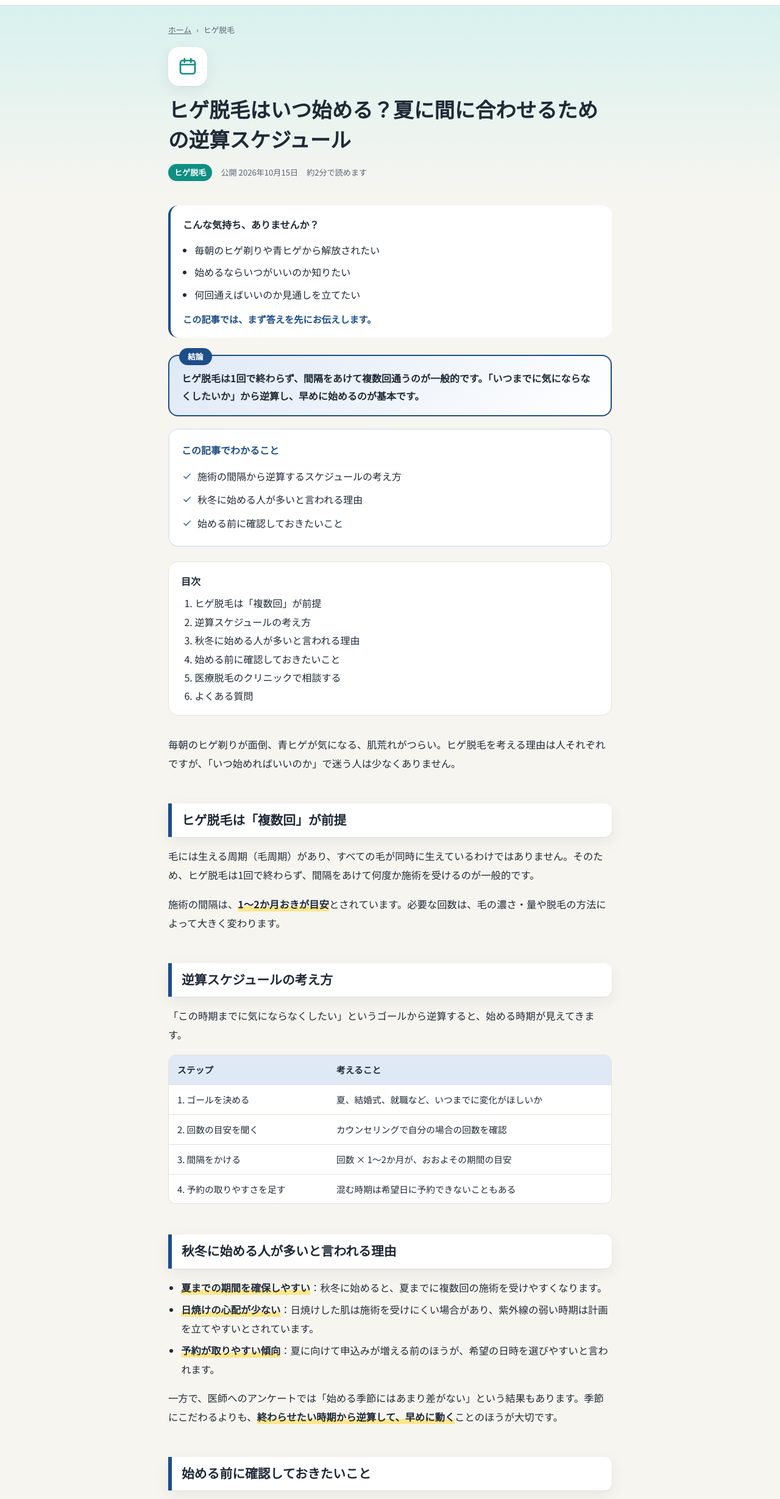
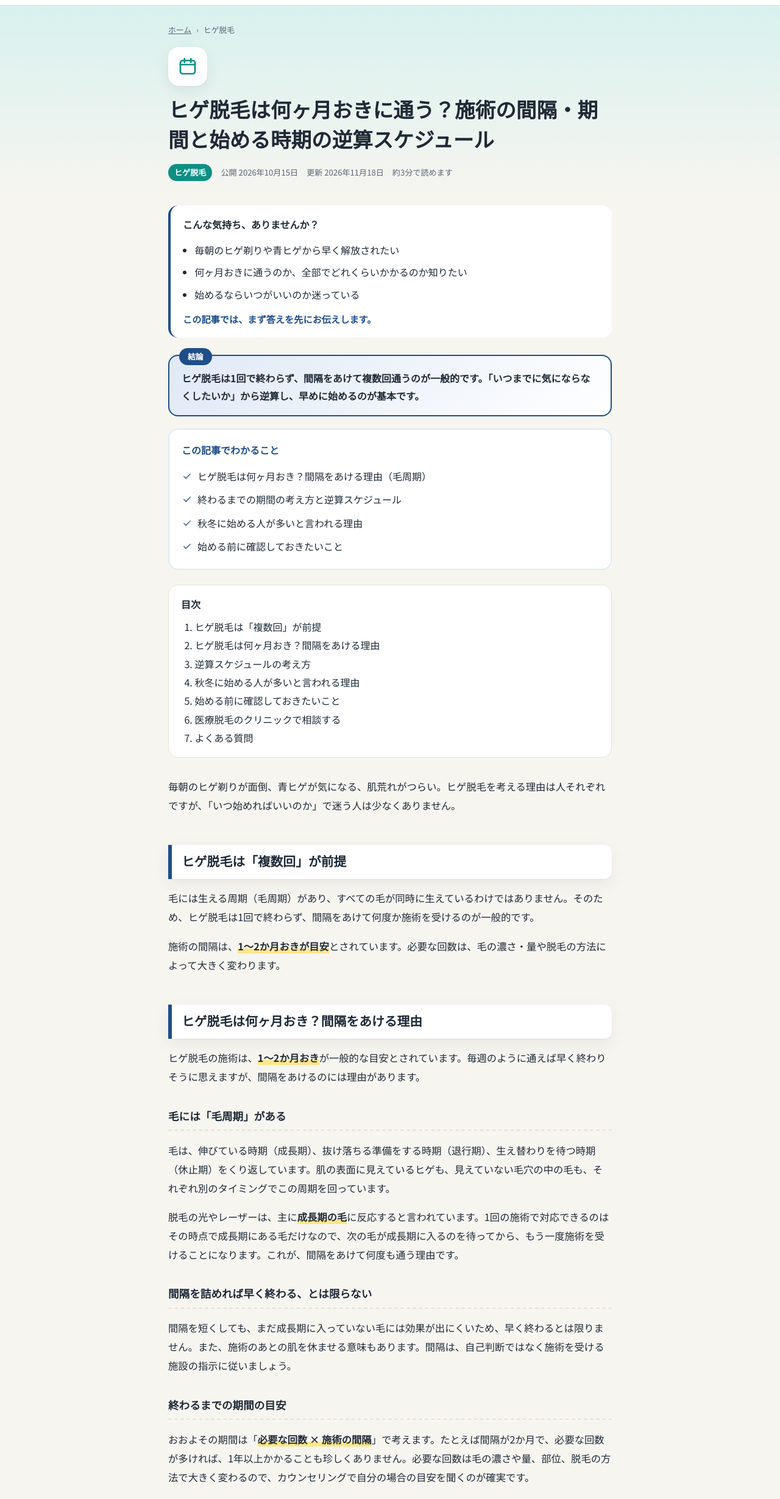
Before and after one commit to g-monotukun/mens-care-lab, a plain HTML site: page articles/beard-removal-timing.html in a window 1280 px wide. Shown: the part 87-2546 px from the top of the page at 61% size. Drawn offline with Linux system fonts and the light colour scheme.

Commit message:
Expand beard removal article with interval and hair cycle section
Co-Authored-By: Claude Opus 5.5 <noreply@anthropic.com>
Claude-Session: https://claude.ai/code/session_011QV7yaSfr2mtAQW34sgTSY

```diff
--- a/articles/beard-removal-timing.html
+++ b/articles/beard-removal-timing.html
@@ -3,17 +3,17 @@
 <head>
 <meta charset="utf-8">
 <meta name="viewport" content="width=device-width,initial-scale=1">
-<title>ヒゲ脱毛はいつ始める？夏に間に合わせるための逆算スケジュール | メンズケア相談室</title>
-<meta name="description" content="ヒゲ脱毛を始める時期の考え方を、施術の間隔と回数から逆算して解説。秋冬に始める人が多い理由と注意点もまとめます。">
-<meta property="og:title" content="ヒゲ脱毛はいつ始める？夏に間に合わせるための逆算スケジュール | メンズケア相談室">
-<meta property="og:description" content="ヒゲ脱毛を始める時期の考え方を、施術の間隔と回数から逆算して解説。秋冬に始める人が多い理由と注意点もまとめます。">
+<title>ヒゲ脱毛は何ヶ月おきに通う？施術の間隔・期間と始める時期の逆算スケジュール | メンズケア相談室</title>
+<meta name="description" content="ヒゲ脱毛は何ヶ月おきに通うのか、間隔をあける理由（毛周期）と、終わるまでの期間の考え方を解説。始める時期の逆算スケジュールと注意点もまとめます。">
+<meta property="og:title" content="ヒゲ脱毛は何ヶ月おきに通う？施術の間隔・期間と始める時期の逆算スケジュール | メンズケア相談室">
+<meta property="og:description" content="ヒゲ脱毛は何ヶ月おきに通うのか、間隔をあける理由（毛周期）と、終わるまでの期間の考え方を解説。始める時期の逆算スケジュールと注意点もまとめます。">
 <meta property="og:type" content="article">
 <meta property="og:url" content="https://g-monotukun.github.io/mens-care-lab/articles/beard-removal-timing.html">
 <link rel="canonical" href="https://g-monotukun.github.io/mens-care-lab/articles/beard-removal-timing.html">
 <script async src="https://www.googletagmanager.com/gtag/js?id=G-J58938FP7D"></script>
 <script>window.dataLayer=window.dataLayer||[];function gtag(){dataLayer.push(arguments);}gtag('js',new Date());gtag('config','G-J58938FP7D');</script>
-<script type="application/ld+json">{"@context": "https://schema.org", "@type": "Article", "headline": "ヒゲ脱毛はいつ始める？夏に間に合わせるための逆算スケジュール", "description": "ヒゲ脱毛を始める時期の考え方を、施術の間隔と回数から逆算して解説。秋冬に始める人が多い理由と注意点もまとめます。", "datePublished": "2026-10-15", "dateModified": "2026-10-15", "author": {"@type": "Organization", "name": "メンズケア相談室 編集部", "url": "https://g-monotukun.github.io/mens-care-lab/about.html"}, "mainEntityOfPage": "https://g-monotukun.github.io/mens-care-lab/articles/beard-removal-timing.html"}</script>
-<script type="application/ld+json">{"@context": "https://schema.org", "@type": "FAQPage", "mainEntity": [{"@type": "Question", "name": "何回くらい通う必要がありますか？", "acceptedAnswer": {"@type": "Answer", "text": "毛の濃さや量、脱毛の方法によって大きく異なります。カウンセリングで、自分の場合の目安を確認しましょう。"}}, {"@type": "Question", "name": "施術の間隔はどれくらいですか？", "acceptedAnswer": {"@type": "Answer", "text": "一般的には1〜2か月おきが目安とされています。正確な間隔は施術を受ける施設の指示に従ってください。"}}, {"@type": "Question", "name": "秋冬に始めないとだめですか？", "acceptedAnswer": {"@type": "Answer", "text": "季節による差はあまりないとする医師の意見もあります。大切なのは、終わらせたい時期から逆算して計画することです。"}}]}</script>
+<script type="application/ld+json">{"@context": "https://schema.org", "@type": "Article", "headline": "ヒゲ脱毛は何ヶ月おきに通う？施術の間隔・期間と始める時期の逆算スケジュール", "description": "ヒゲ脱毛は何ヶ月おきに通うのか、間隔をあける理由（毛周期）と、終わるまでの期間の考え方を解説。始める時期の逆算スケジュールと注意点もまとめます。", "datePublished": "2026-10-15", "dateModified": "2026-11-18", "author": {"@type": "Organization", "name": "メンズケア相談室 編集部", "url": "https://g-monotukun.github.io/mens-care-lab/about.html"}, "mainEntityOfPage": "https://g-monotukun.github.io/mens-care-lab/articles/beard-removal-timing.html"}</script>
+<script type="application/ld+json">{"@context": "https://schema.org", "@type": "FAQPage", "mainEntity": [{"@type": "Question", "name": "間隔を短くすれば早く終わりますか？", "acceptedAnswer": {"@type": "Answer", "text": "毛周期に合わせて間隔をあけるのは、施術の効果を出しやすくするためです。短くすれば早く終わるとは限らないので、施術を受ける施設の指示に従いましょう。"}}, {"@type": "Question", "name": "何回くらい通う必要がありますか？", "acceptedAnswer": {"@type": "Answer", "text": "毛の濃さや量、脱毛の方法によって大きく異なります。カウンセリングで、自分の場合の目安を確認しましょう。"}}, {"@type": "Question", "name": "施術の間隔はどれくらいですか？", "acceptedAnswer": {"@type": "Answer", "text": "一般的には1〜2か月おきが目安とされています。正確な間隔は施術を受ける施設の指示に従ってください。"}}, {"@type": "Question", "name": "秋冬に始めないとだめですか？", "acceptedAnswer": {"@type": "Answer", "text": "季節による差はあまりないとする医師の意見もあります。大切なのは、終わらせたい時期から逆算して計画することです。"}}]}</script>
 <link rel="preconnect" href="https://fonts.googleapis.com">
 <link rel="preconnect" href="https://fonts.gstatic.com" crossorigin>
 <link href="https://fonts.googleapis.com/css2?family=M+PLUS+Rounded+1c:wght@700;800&family=Noto+Sans+JP:wght@400;500;700&display=swap" rel="stylesheet">
@@ -29,15 +29,15 @@
 <div class="article-hero c-teal"><div class="wrap narrow">
 <nav class="crumbs"><a href="../index.html">ホーム</a><span>›</span><span>ヒゲ脱毛</span></nav>
 <div class="hero-icon"><svg class="ico" width="36" height="36" viewBox="0 0 24 24" fill="none" stroke="currentColor" stroke-width="1.8" stroke-linecap="round" stroke-linejoin="round" aria-hidden="true"><rect x="4" y="5.5" width="16" height="14.5" rx="2.5"/><path d="M4 10h16M8.5 3.5v4M15.5 3.5v4"/></svg></div>
-<h1>ヒゲ脱毛はいつ始める？夏に間に合わせるための逆算スケジュール</h1>
-<p class="article-meta"><span class="chip">ヒゲ脱毛</span><span>公開 2026年10月15日</span><span>約2分で読めます</span></p>
+<h1>ヒゲ脱毛は何ヶ月おきに通う？施術の間隔・期間と始める時期の逆算スケジュール</h1>
+<p class="article-meta"><span class="chip">ヒゲ脱毛</span><span>公開 2026年10月15日</span><span>更新 2026年11月18日</span><span>約3分で読めます</span></p>
 </div></div>
 <main class="wrap narrow article">
-<div class="worries"><p class="worries-title">こんな気持ち、ありませんか？</p><ul><li>毎朝のヒゲ剃りや青ヒゲから解放されたい</li><li>始めるならいつがいいのか知りたい</li><li>何回通えばいいのか見通しを立てたい</li></ul><p class="worries-lead">この記事では、まず答えを先にお伝えします。</p></div>
+<div class="worries"><p class="worries-title">こんな気持ち、ありませんか？</p><ul><li>毎朝のヒゲ剃りや青ヒゲから早く解放されたい</li><li>何ヶ月おきに通うのか、全部でどれくらいかかるのか知りたい</li><li>始めるならいつがいいのか迷っている</li></ul><p class="worries-lead">この記事では、まず答えを先にお伝えします。</p></div>
 <div class="conclusion"><p class="conclusion-title">結論</p><p>ヒゲ脱毛は1回で終わらず、間隔をあけて複数回通うのが一般的です。「いつまでに気にならなくしたいか」から逆算し、早めに始めるのが基本です。</p></div>
-<div class="summary"><p class="summary-title">この記事でわかること</p><ul><li><svg class="ico" width="18" height="18" viewBox="0 0 24 24" fill="none" stroke="currentColor" stroke-width="1.8" stroke-linecap="round" stroke-linejoin="round" aria-hidden="true"><path d="m5 12.5 4.5 4.5L19 7.5"/></svg><span>施術の間隔から逆算するスケジュールの考え方</span></li><li><svg class="ico" width="18" height="18" viewBox="0 0 24 24" fill="none" stroke="currentColor" stroke-width="1.8" stroke-linecap="round" stroke-linejoin="round" aria-hidden="true"><path d="m5 12.5 4.5 4.5L19 7.5"/></svg><span>秋冬に始める人が多いと言われる理由</span></li><li><svg class="ico" width="18" height="18" viewBox="0 0 24 24" fill="none" stroke="currentColor" stroke-width="1.8" stroke-linecap="round" stroke-linejoin="round" aria-hidden="true"><path d="m5 12.5 4.5 4.5L19 7.5"/></svg><span>始める前に確認しておきたいこと</span></li></ul></div>
+<div class="summary"><p class="summary-title">この記事でわかること</p><ul><li><svg class="ico" width="18" height="18" viewBox="0 0 24 24" fill="none" stroke="currentColor" stroke-width="1.8" stroke-linecap="round" stroke-linejoin="round" aria-hidden="true"><path d="m5 12.5 4.5 4.5L19 7.5"/></svg><span>ヒゲ脱毛は何ヶ月おき？間隔をあける理由（毛周期）</span></li><li><svg class="ico" width="18" height="18" viewBox="0 0 24 24" fill="none" stroke="currentColor" stroke-width="1.8" stroke-linecap="round" stroke-linejoin="round" aria-hidden="true"><path d="m5 12.5 4.5 4.5L19 7.5"/></svg><span>終わるまでの期間の考え方と逆算スケジュール</span></li><li><svg class="ico" width="18" height="18" viewBox="0 0 24 24" fill="none" stroke="currentColor" stroke-width="1.8" stroke-linecap="round" stroke-linejoin="round" aria-hidden="true"><path d="m5 12.5 4.5 4.5L19 7.5"/></svg><span>秋冬に始める人が多いと言われる理由</span></li><li><svg class="ico" width="18" height="18" viewBox="0 0 24 24" fill="none" stroke="currentColor" stroke-width="1.8" stroke-linecap="round" stroke-linejoin="round" aria-hidden="true"><path d="m5 12.5 4.5 4.5L19 7.5"/></svg><span>始める前に確認しておきたいこと</span></li></ul></div>
 
-<nav class="toc" aria-label="目次"><p class="toc-title">目次</p><ol><li><a href="#s1">ヒゲ脱毛は「複数回」が前提</a></li><li><a href="#s2">逆算スケジュールの考え方</a></li><li><a href="#s3">秋冬に始める人が多いと言われる理由</a></li><li><a href="#s4">始める前に確認しておきたいこと</a></li><li><a href="#s5">医療脱毛のクリニックで相談する</a></li><li><a href="#s6">よくある質問</a></li></ol></nav>
+<nav class="toc" aria-label="目次"><p class="toc-title">目次</p><ol><li><a href="#s1">ヒゲ脱毛は「複数回」が前提</a></li><li><a href="#s2">ヒゲ脱毛は何ヶ月おき？間隔をあける理由</a></li><li><a href="#s3">逆算スケジュールの考え方</a></li><li><a href="#s4">秋冬に始める人が多いと言われる理由</a></li><li><a href="#s5">始める前に確認しておきたいこと</a></li><li><a href="#s6">医療脱毛のクリニックで相談する</a></li><li><a href="#s7">よくある質問</a></li></ol></nav>
 <div class="prose">
 <p>毎朝のヒゲ剃りが面倒、青ヒゲが気になる、肌荒れがつらい。ヒゲ脱毛を考える理由は人それぞれですが、「いつ始めればいいのか」で迷う人は少なくありません。</p>
 
@@ -45,7 +45,17 @@
 <p>毛には生える周期（毛周期）があり、すべての毛が同時に生えているわけではありません。そのため、ヒゲ脱毛は1回で終わらず、間隔をあけて何度か施術を受けるのが一般的です。</p>
 <p>施術の間隔は、<strong>1〜2か月おきが目安</strong>とされています。必要な回数は、毛の濃さ・量や脱毛の方法によって大きく変わります。</p>
 
-<h2 id="s2">逆算スケジュールの考え方</h2>
+<h2 id="s2">ヒゲ脱毛は何ヶ月おき？間隔をあける理由</h2>
+<p>ヒゲ脱毛の施術は、<strong>1〜2か月おき</strong>が一般的な目安とされています。毎週のように通えば早く終わりそうに思えますが、間隔をあけるのには理由があります。</p>
+<h3>毛には「毛周期」がある</h3>
+<p>毛は、伸びている時期（成長期）、抜け落ちる準備をする時期（退行期）、生え替わりを待つ時期（休止期）をくり返しています。肌の表面に見えているヒゲも、見えていない毛穴の中の毛も、それぞれ別のタイミングでこの周期を回っています。</p>
+<p>脱毛の光やレーザーは、主に<strong>成長期の毛</strong>に反応すると言われています。1回の施術で対応できるのはその時点で成長期にある毛だけなので、次の毛が成長期に入るのを待ってから、もう一度施術を受けることになります。これが、間隔をあけて何度も通う理由です。</p>
+<h3>間隔を詰めれば早く終わる、とは限らない</h3>
+<p>間隔を短くしても、まだ成長期に入っていない毛には効果が出にくいため、早く終わるとは限りません。また、施術のあとの肌を休ませる意味もあります。間隔は、自己判断ではなく施術を受ける施設の指示に従いましょう。</p>
+<h3>終わるまでの期間の目安</h3>
+<p>おおよその期間は「<strong>必要な回数 × 施術の間隔</strong>」で考えます。たとえば間隔が2か月で、必要な回数が多ければ、1年以上かかることも珍しくありません。必要な回数は毛の濃さや量、部位、脱毛の方法で大きく変わるので、カウンセリングで自分の場合の目安を聞くのが確実です。</p>
+
+<h2 id="s3">逆算スケジュールの考え方</h2>
 <p>「この時期までに気にならなくしたい」というゴールから逆算すると、始める時期が見えてきます。</p>
 <div class="table-wrap"><table>
 <tr><th>ステップ</th><th>考えること</th></tr>
@@ -55,7 +65,7 @@
 <tr><td>4. 予約の取りやすさを足す</td><td>混む時期は希望日に予約できないこともある</td></tr>
 </table></div>
 
-<h2 id="s3">秋冬に始める人が多いと言われる理由</h2>
+<h2 id="s4">秋冬に始める人が多いと言われる理由</h2>
 <ul>
 <li><strong>夏までの期間を確保しやすい</strong>：秋冬に始めると、夏までに複数回の施術を受けやすくなります。</li>
 <li><strong>日焼けの心配が少ない</strong>：日焼けした肌は施術を受けにくい場合があり、紫外線の弱い時期は計画を立てやすいとされています。</li>
@@ -63,7 +73,7 @@
 </ul>
 <p>一方で、医師へのアンケートでは「始める季節にはあまり差がない」という結果もあります。季節にこだわるよりも、<strong>終わらせたい時期から逆算して、早めに動く</strong>ことのほうが大切です。</p>
 
-<h2 id="s4">始める前に確認しておきたいこと</h2>
+<h2 id="s5">始める前に確認しておきたいこと</h2>
 <ul>
 <li>医療機関での脱毛か、エステサロンでの脱毛か（違いは<a href="clinic-vs-salon.html">こちらの記事</a>で解説）</li>
 <li>料金に含まれる範囲（鼻下・あご・ほほなど、どの部位が対象か）</li>
@@ -73,7 +83,7 @@
 <li>無料カウンセリングのあと、その場で契約しなくてよいか（持ち帰って考えて大丈夫です）</li>
 </ul>
 
-<h2 id="s5">医療脱毛のクリニックで相談する</h2>
+<h2 id="s6">医療脱毛のクリニックで相談する</h2>
 <p>回数や期間の目安は、毛の濃さや部位によって人それぞれです。まずはクリニックのカウンセリングで、自分の場合のスケジュールを聞いてみるのが近道です。湘南美容クリニックは全国に院がある美容クリニックで、男性向けの医療レーザー脱毛について相談できます。部位・回数・料金は、カウンセリングや公式サイトで確認してください。</p>
 <div class="product c-sky" id="p-sbc_mens_hair">
 <span class="product-pr">PR</span>
@@ -82,7 +92,7 @@
 <p class="product-tagline">全国に院がある美容クリニック。男性向けの医療レーザー脱毛を相談できる</p>
 <ul class="product-points"><li><svg class="ico" width="16" height="16" viewBox="0 0 24 24" fill="none" stroke="currentColor" stroke-width="1.8" stroke-linecap="round" stroke-linejoin="round" aria-hidden="true"><path d="m5 12.5 4.5 4.5L19 7.5"/></svg><span>医療機関なので、肌トラブルのときも医師に相談できる</span></li><li><svg class="ico" width="16" height="16" viewBox="0 0 24 24" fill="none" stroke="currentColor" stroke-width="1.8" stroke-linecap="round" stroke-linejoin="round" aria-hidden="true"><path d="m5 12.5 4.5 4.5L19 7.5"/></svg><span>全国に院があり、通いやすい場所を選びやすい</span></li><li><svg class="ico" width="16" height="16" viewBox="0 0 24 24" fill="none" stroke="currentColor" stroke-width="1.8" stroke-linecap="round" stroke-linejoin="round" aria-hidden="true"><path d="m5 12.5 4.5 4.5L19 7.5"/></svg><span>部位・回数・料金はカウンセリングや公式サイトで確認できる</span></li></ul>
 <div class="aff" data-aff="sbc_mens_hair"></div><div class="product-actions"><span class="aff-btn" data-aff="sbc_mens_hair_text"></span></div>
-</div><h2 id="s6">よくある質問</h2><div class="faq"><details class="faq-item"><summary>何回くらい通う必要がありますか？</summary><p>毛の濃さや量、脱毛の方法によって大きく異なります。カウンセリングで、自分の場合の目安を確認しましょう。</p></details><details class="faq-item"><summary>施術の間隔はどれくらいですか？</summary><p>一般的には1〜2か月おきが目安とされています。正確な間隔は施術を受ける施設の指示に従ってください。</p></details><details class="faq-item"><summary>秋冬に始めないとだめですか？</summary><p>季節による差はあまりないとする医師の意見もあります。大切なのは、終わらせたい時期から逆算して計画することです。</p></details></div>
+</div><h2 id="s7">よくある質問</h2><div class="faq"><details class="faq-item"><summary>間隔を短くすれば早く終わりますか？</summary><p>毛周期に合わせて間隔をあけるのは、施術の効果を出しやすくするためです。短くすれば早く終わるとは限らないので、施術を受ける施設の指示に従いましょう。</p></details><details class="faq-item"><summary>何回くらい通う必要がありますか？</summary><p>毛の濃さや量、脱毛の方法によって大きく異なります。カウンセリングで、自分の場合の目安を確認しましょう。</p></details><details class="faq-item"><summary>施術の間隔はどれくらいですか？</summary><p>一般的には1〜2か月おきが目安とされています。正確な間隔は施術を受ける施設の指示に従ってください。</p></details><details class="faq-item"><summary>秋冬に始めないとだめですか？</summary><p>季節による差はあまりないとする医師の意見もあります。大切なのは、終わらせたい時期から逆算して計画することです。</p></details></div>
 </div>
 <p class="note">※本記事は一般的な情報提供を目的としており、診断や治療の代わりになるものではありません。症状や治療については医師にご相談ください。料金・条件は各公式サイトでご確認ください。</p>
 <aside class="author">
--- a/sitemap.xml
+++ b/sitemap.xml
@@ -1,10 +1,10 @@
 <?xml version="1.0" encoding="UTF-8"?>
 <urlset xmlns="http://www.sitemaps.org/schemas/sitemap/0.9">
-<url><loc>https://g-monotukun.github.io/mens-care-lab/</loc><lastmod>2026-11-05</lastmod></url>
+<url><loc>https://g-monotukun.github.io/mens-care-lab/</loc><lastmod>2026-11-18</lastmod></url>
 <url><loc>https://g-monotukun.github.io/mens-care-lab/articles/hair-treatment-types.html</loc><lastmod>2026-11-05</lastmod></url>
 <url><loc>https://g-monotukun.github.io/mens-care-lab/articles/mens-skin-trouble.html</loc><lastmod>2026-10-21</lastmod></url>
 <url><loc>https://g-monotukun.github.io/mens-care-lab/articles/hair-clinic-vs-salon.html</loc><lastmod>2026-10-21</lastmod></url>
-<url><loc>https://g-monotukun.github.io/mens-care-lab/articles/beard-removal-timing.html</loc><lastmod>2026-10-15</lastmod></url>
+<url><loc>https://g-monotukun.github.io/mens-care-lab/articles/beard-removal-timing.html</loc><lastmod>2026-11-18</lastmod></url>
 <url><loc>https://g-monotukun.github.io/mens-care-lab/articles/clinic-vs-salon.html</loc><lastmod>2026-10-15</lastmod></url>
 <url><loc>https://g-monotukun.github.io/mens-care-lab/articles/aga-online-basics.html</loc><lastmod>2026-10-15</lastmod></url>
 <url><loc>https://g-monotukun.github.io/mens-care-lab/about.html</loc></url>
```
Also changed, not shown: articles/clinic-vs-salon.html (+1 -1 lines), articles/mens-skin-trouble.html (+1 -1 lines), index.html (+2 -2 lines), src/articles/beard-removal-timing.html (+16 -6 lines), 1 other file.
